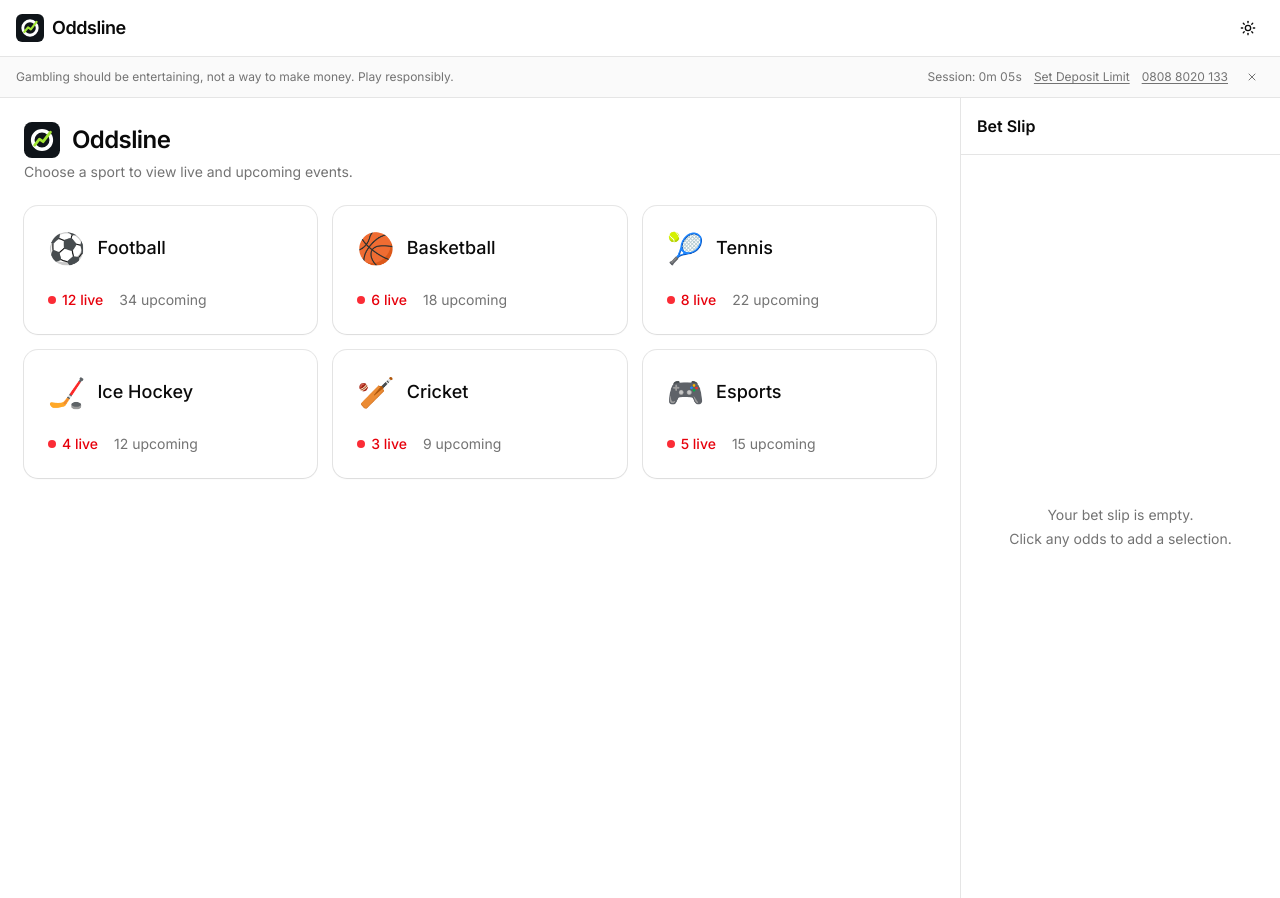
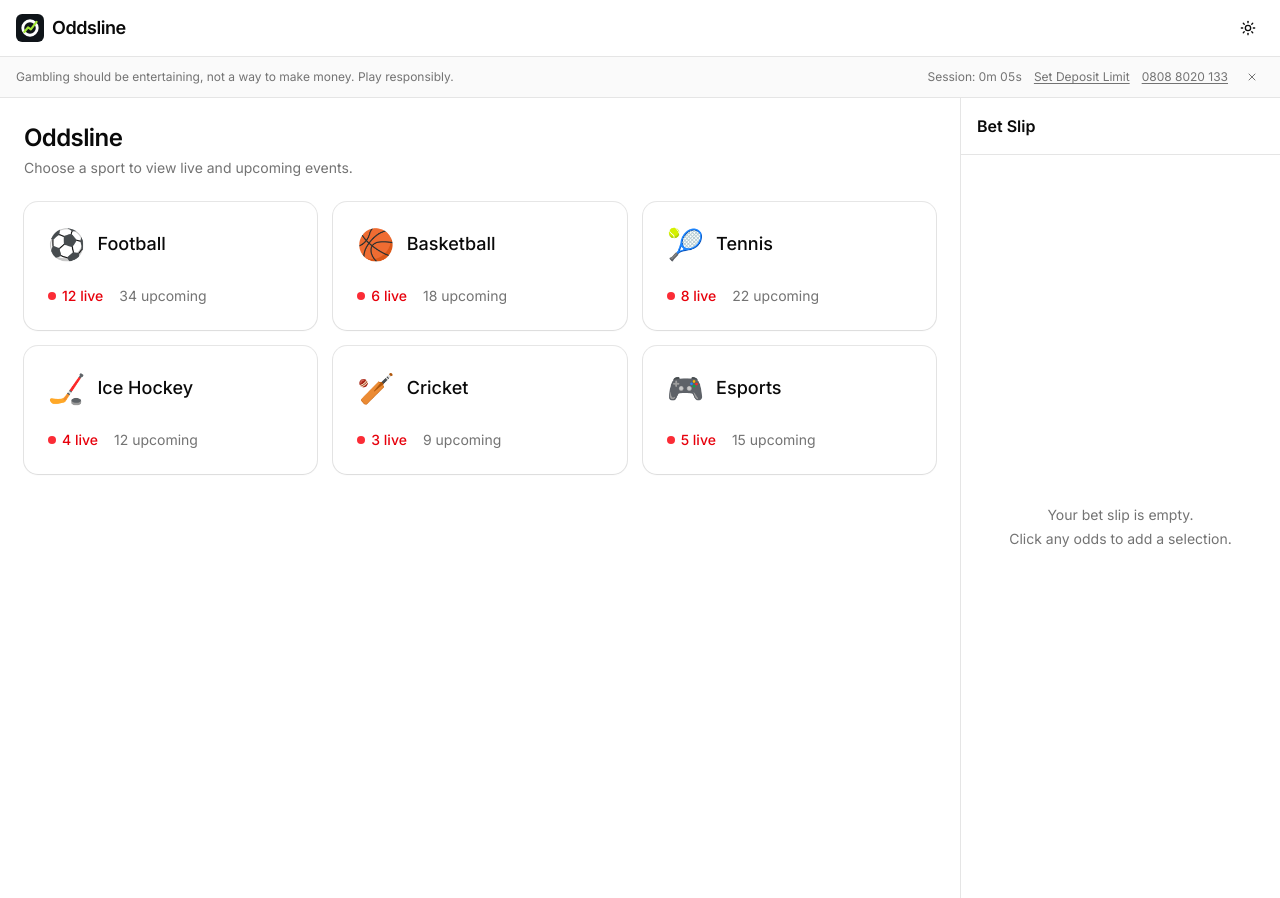
Before and after one commit to urateb/Oddsline, a Next.js app: page / in a window 1280 px wide. Built offline with nearby package versions, Linux system fonts and the light colour scheme.

Commit message:
fix: show oddsline logo only in the header

```diff
--- a/src/app/page.tsx
+++ b/src/app/page.tsx
@@ -1,6 +1,5 @@
 import { Suspense } from 'react';
 
-import { OddslineLogo } from '@/components/shared/oddsline-logo';
 import {
   SportsLobby,
   SportsLobbySkeleton,
@@ -10,10 +9,7 @@ export default function HomePage() {
   return (
     <main className="mx-auto flex w-full max-w-6xl flex-1 flex-col gap-6 p-6">
       <div className="flex flex-col gap-1">
-        <div className="flex items-center gap-3">
-          <OddslineLogo size={36} />
-          <h1 className="text-2xl font-semibold tracking-tight">Oddsline</h1>
-        </div>
+        <h1 className="text-2xl font-semibold tracking-tight">Oddsline</h1>
         <p className="text-sm text-muted-foreground">
           Choose a sport to view live and upcoming events.
         </p>
```
